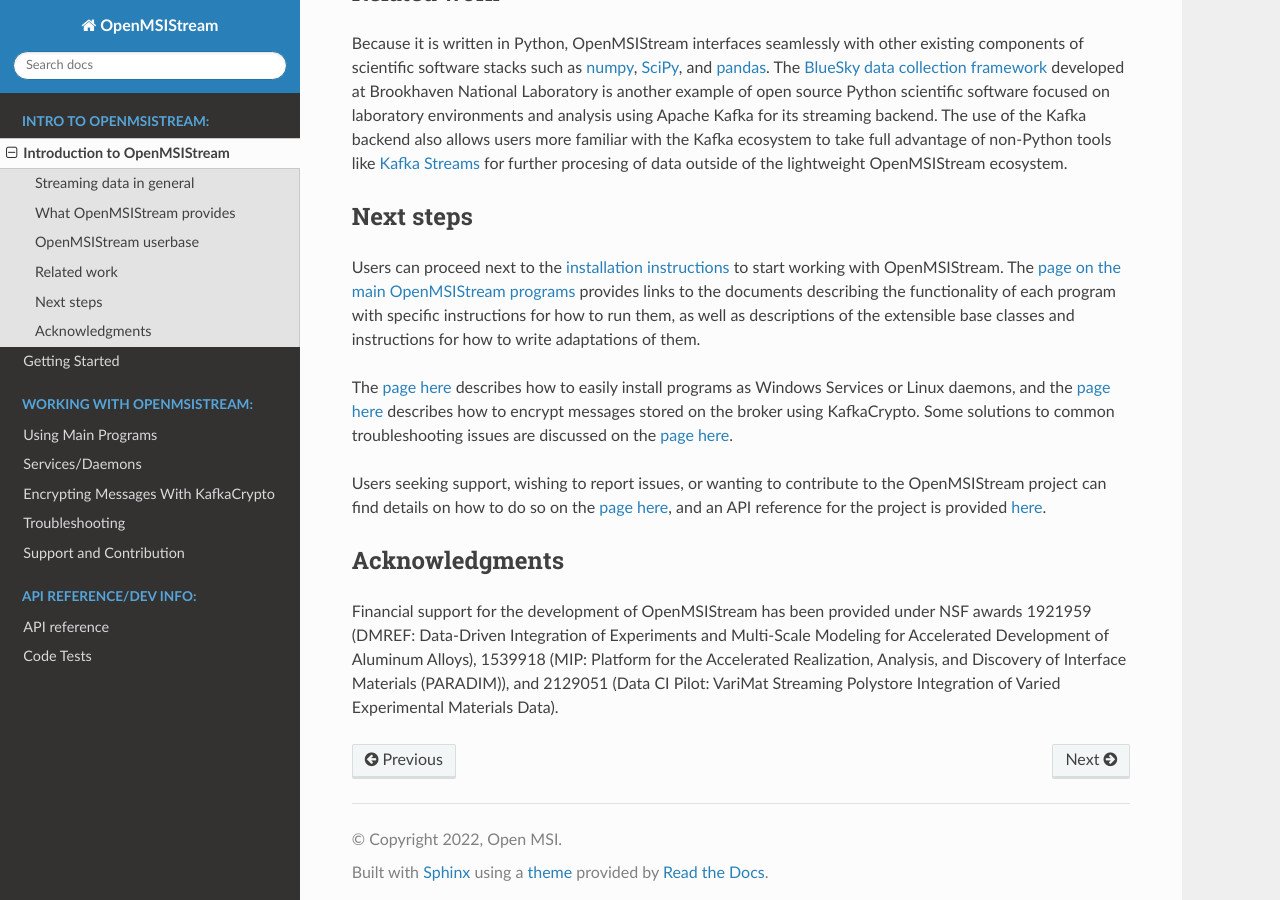
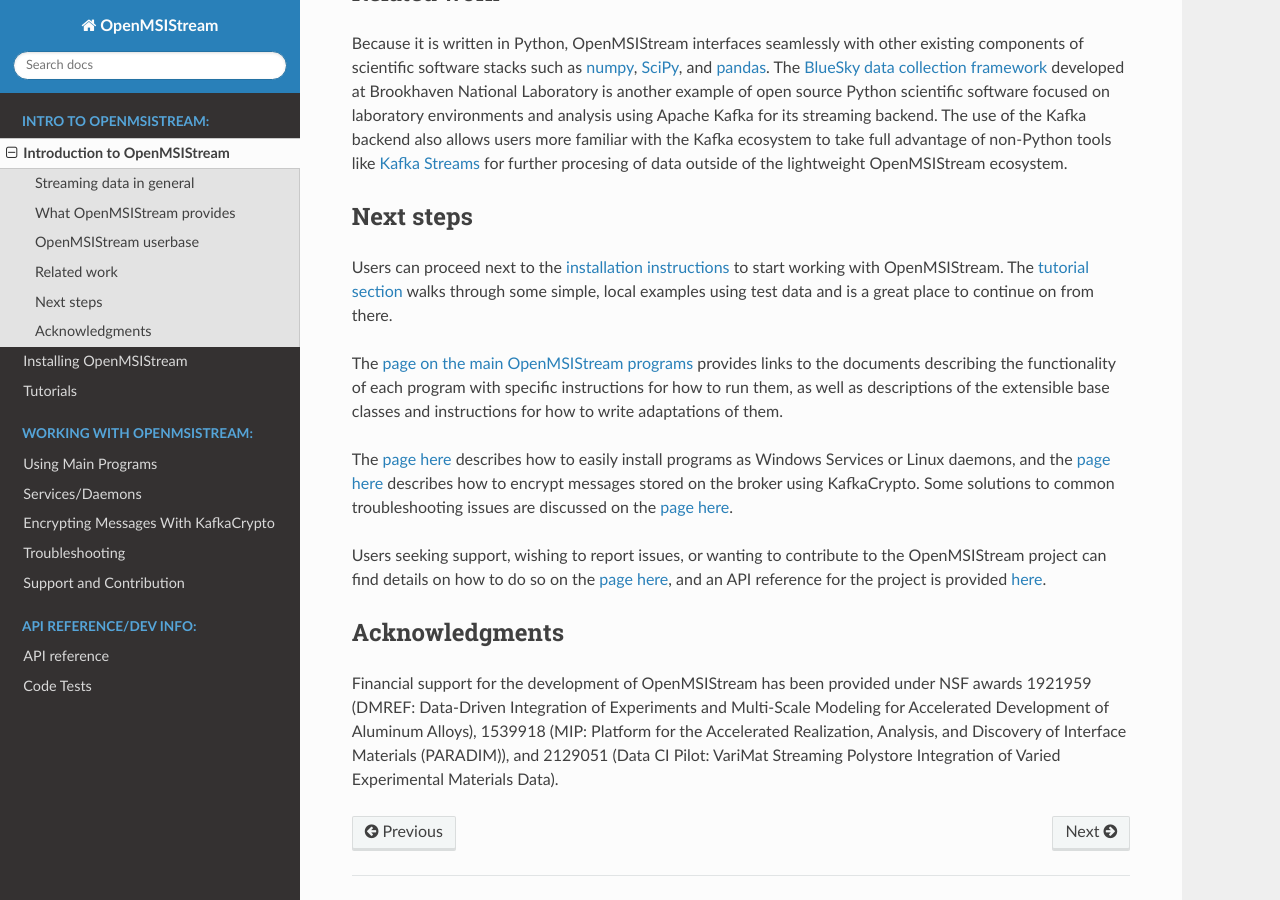
Before and after one commit to openmsi/openmsistream, a Sphinx documentation site: the page built from docs/source/introduction/introduction.rst, in a window 1280 px wide and 900 px high, scrolled down 2176 px. Built offline with Sphinx 7.4.7 and the Read the Docs theme 2.0.0, drawn with Linux system fonts in a browser that asks for light colours.

Commit message:
documentation restructure for adding a "tutorials" section

```diff
--- a/docs/source/dev_info/ci_testing.rst
+++ b/docs/source/dev_info/ci_testing.rst
@@ -49,7 +49,7 @@
 
 First, you'll need access to a Kafka cluster. The easiest way to start working with Kafka is to use a cloud-hosted broker by making an account on `the Confluent Cloud website <https://confluent.cloud/>`_. You should create at least one cluster on your account.
 
-Next you'll need to add an environment variable to your local system called ``KAFKA_TEST_CLUSTER_BOOTSTRAP_SERVERS``, whose value is the one shown under ``bootstrap.servers`` on the Confluent Cloud website page for your cluster (under "Cluster settings"). Then create a new API key under "Data integration" / "API keys" on the website, and add the username and password of the api key to your local system as environment variables called ``KAFKA_TEST_CLUSTER_USERNAME`` and ``KAFKA_TEST_CLUSTER_PASSWORD``, respectively.
+Next you'll need to add an environment variable to your local system called ``KAFKA_TEST_CLUSTER_BOOTSTRAP_SERVERS``, whose value is the one shown under "Bootstrap server" on the Confluent Cloud website page for your cluster (under "Cluster settings"). Then create a new API key under "API keys" on the website, and add the username and password of the api key to your local system as environment variables called ``KAFKA_TEST_CLUSTER_USERNAME`` and ``KAFKA_TEST_CLUSTER_PASSWORD``, respectively.
 
 Then, you'll need to create the topics used in running the tests. You can add topics under the ``Topics`` section for your cluster on the Confluent Cloud website. The following topics should be created with at least 4 partitions each (if your Confluent Cloud plan allows that many partitions), and it's recommended to set the cleanup policy to "delete" with a max retention time of 1 hour to keep the topics mostly empty for testing purposes.
 
--- a/docs/source/index.rst
+++ b/docs/source/index.rst
@@ -35,8 +35,9 @@
    :maxdepth: 2
    :caption: Intro to OpenMSIStream:
 
-   installation/introduction
-   installation/getting_started
+   introduction/introduction
+   introduction/installing_openmsistream
+   introduction/tutorials
 
 .. toctree::
    :maxdepth: 2
--- a/docs/source/installation/introduction.rst
+++ b/docs/source/introduction/introduction.rst
@@ -50,7 +50,9 @@
 Next steps
 ----------
 
-Users can proceed next to the :doc:`installation instructions <getting_started>` to start working with OpenMSIStream. The :doc:`page on the main OpenMSIStream programs <../user_info/main_programs>` provides links to the documents describing the functionality of each program with specific instructions for how to run them, as well as descriptions of the extensible base classes and instructions for how to write adaptations of them.
+Users can proceed next to the :doc:`installation instructions <installing_openmsistream>` to start working with OpenMSIStream. The :doc:`tutorial section <tutorials>` walks through some simple, local examples using test data and is a great place to continue on from there.
+
+The :doc:`page on the main OpenMSIStream programs <../user_info/main_programs>` provides links to the documents describing the functionality of each program with specific instructions for how to run them, as well as descriptions of the extensible base classes and instructions for how to write adaptations of them.
 
 The :doc:`page here <../user_info/services>` describes how to easily install programs as Windows Services or Linux daemons, and the :doc:`page here <../user_info/encryption>` describes how to encrypt messages stored on the broker using KafkaCrypto. Some solutions to common troubleshooting issues are discussed on the :doc:`page here <../user_info/troubleshooting>`.
 
--- /dev/null
+++ b/docs/source/introduction/tutorials/creating_plots.rst
@@ -0,0 +1,3 @@
+================================================
+Creating plots (example DataFileStreamProcessor)
+================================================
--- /dev/null
+++ b/docs/source/introduction/tutorials/extracting_metadata.rst
@@ -0,0 +1,3 @@
+====================================================
+Extracting metadata (example MetadataJSONReproducer)
+====================================================
--- /dev/null
+++ b/docs/source/introduction/tutorials/s3_transfer.rst
@@ -0,0 +1,3 @@
+=======================================================
+Transfering to an S3 bucket (S3TransferStreamProcessor)
+=======================================================
```
Also changed, not shown: docs/source/introduction/installing_openmsistream.rst (renamed from docs/source/installation/getting_started.rst, +8 -8 lines), docs/source/introduction/tutorials.rst (added, +65 -0 lines), docs/source/introduction/installation/create_conda_37.rst (renamed from docs/source/installation/create_conda_37.rst), docs/source/introduction/installation/create_conda_39.rst (renamed from docs/source/installation/create_conda_39.rst), docs/source/introduction/installation/dll_files.rst (renamed from docs/source/installation/dll_files.rst), docs/source/introduction/installation/libsodium.rst (renamed from docs/source/installation/libsodium.rst), docs/source/introduction/installation/linux.rst (renamed from docs/source/installation/linux.rst), docs/source/introduction/installation/mac_intel.rst (renamed from docs/source/installation/mac_intel.rst), docs/source/introduction/installation/mac_m1.rst (renamed from docs/source/installation/mac_m1.rst), docs/source/introduction/installation/older_windows.rst (renamed from docs/source/installation/older_windows.rst), docs/source/introduction/installation/pip_install_openmsistream.rst (renamed from docs/source/installation/pip_install_openmsistream.rst), docs/source/introduction/installation/windows.rst (renamed from docs/source/installation/windows.rst).
